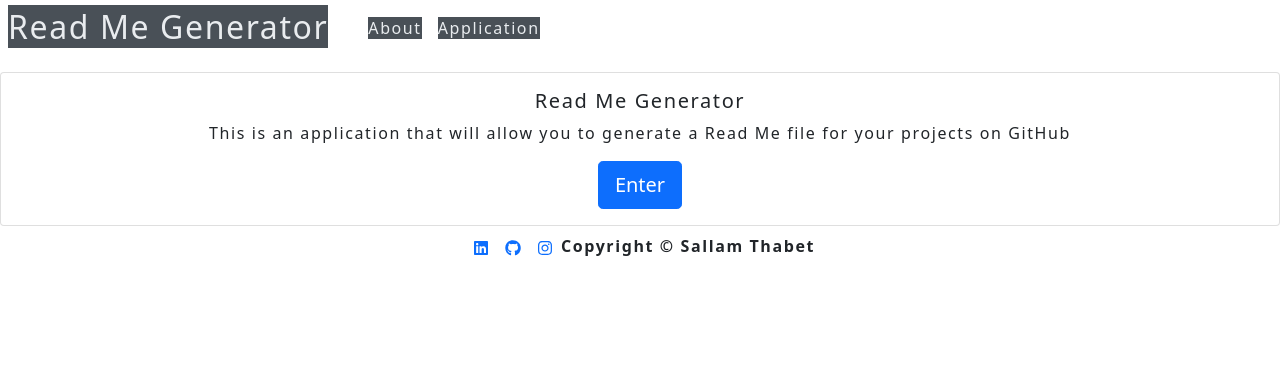
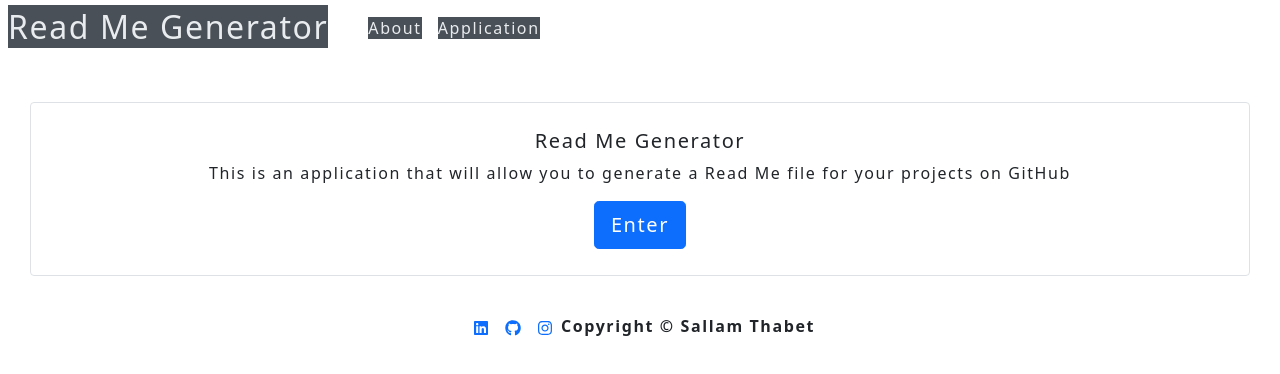
Before and after one commit to thabets/ReadMeGeneratorReact, a React (Create React App) app in the folder read-me-generator/: page / in a window 1280 px wide. Shown: the top 374 px of the page. Built offline with nearby package versions, Linux system fonts and the light colour scheme.

Commit message:
Created Home Page content

```diff
--- a/read-me-generator/src/components/Home/index.js
+++ b/read-me-generator/src/components/Home/index.js
@@ -1,19 +1,25 @@
-import React from "react";
+import  React, {useState } from "react";
 import { Card, Button } from "react-bootstrap";
 import "bootstrap/dist/css/bootstrap.min.css";
+import About from "../About/index"
 
-function Home() {
+function Home(props) {
+  const [ home, setHome ] = useState('home');
   return (
-    <Card className="text-center">
+    <div>
+      <Card className="text-center pd mar border">
         <Card.Body>
           <Card.Title>Read Me Generator</Card.Title>
           <Card.Text>
-          This is an application that will allow you to generate a Read Me file
-          for your projects on GitHub
+            This is an application that will allow you to generate a Read Me
+            file for your projects on GitHub
           </Card.Text>
-        <Button variant="primary"size="lg">Enter</Button>
+          <Button variant="primary" size="lg" href="#about" onClick={() => setHome("about")}>
+            Enter
+          </Button>
         </Card.Body>
       </Card>
+    </div>
   );
 }
 
```
Lines whose indentation alone changed are shown as unchanged.
